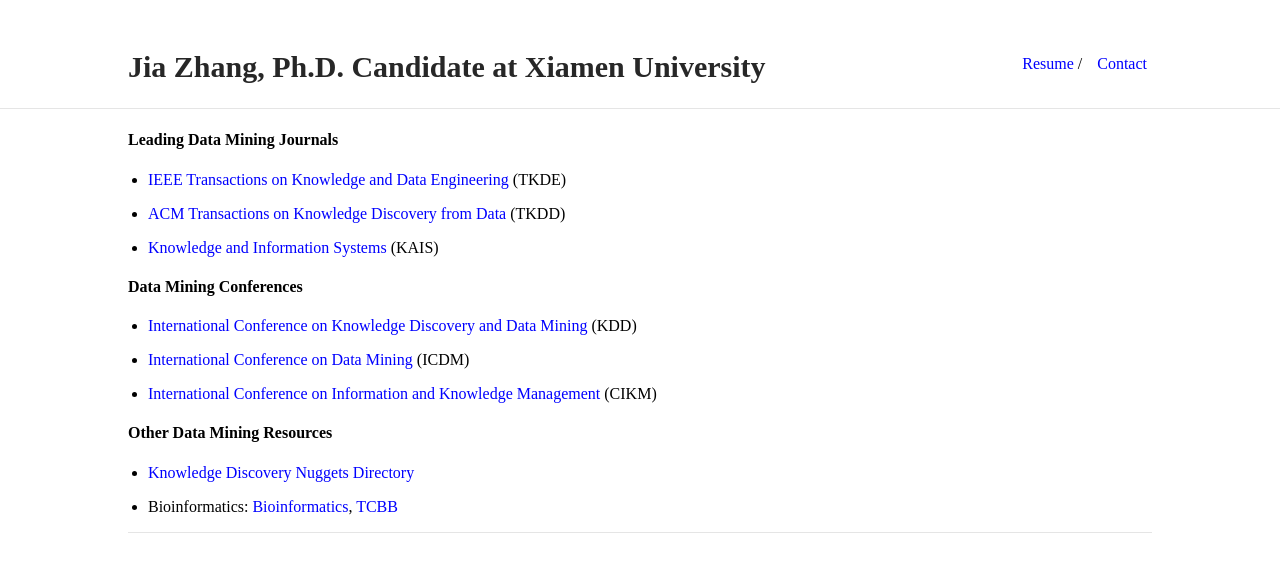
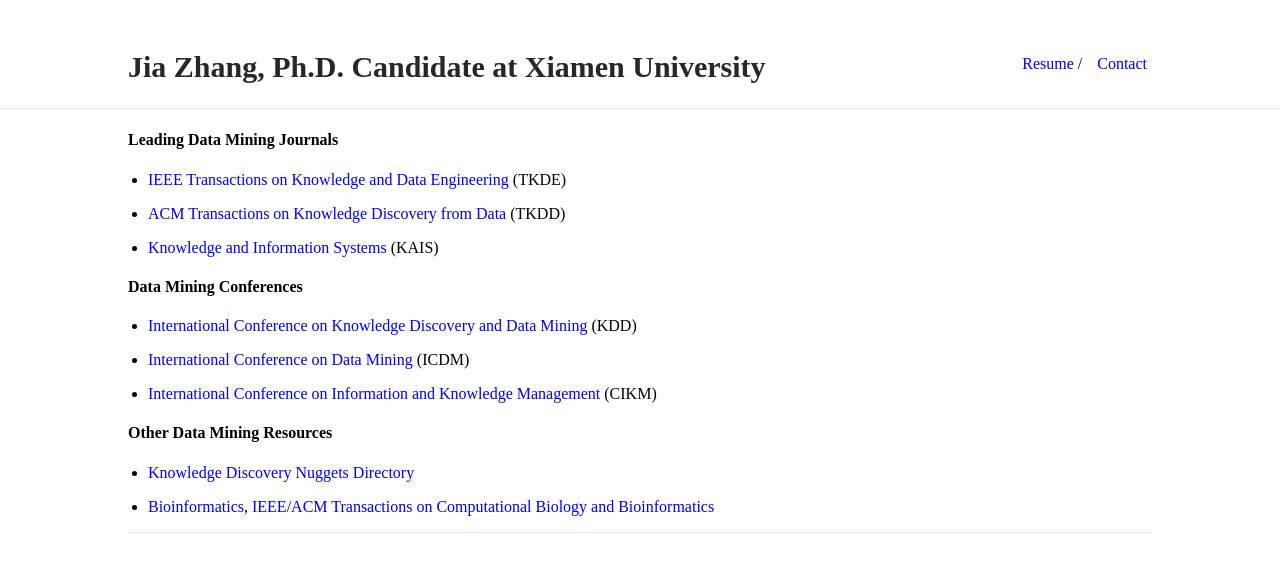
Before and after one commit to jiazhang-ml/jiazhang-ml.github.io, a Jekyll site: the page built from links-dm.md, in a window 1280 px wide, cut to the strip 0-876 px from the top of the page. Shown: the top 572 px of the strip. Built offline with Jekyll 4.4.1, drawn with Linux system fonts in a browser that asks for light colours.

Commit message:
Update links-dm.md

```diff
--- a/links-dm.md
+++ b/links-dm.md
@@ -22,4 +22,4 @@ is_contact: true
 
 * [Knowledge Discovery Nuggets Directory](https://www.kdnuggets.com/)
 
-* Bioinformatics: [Bioinformatics](https://dblp.uni-trier.de/db/journals/bioinformatics/), [TCBB](https://dblp.uni-trier.de/db/journals/tcbb/)
+* [Bioinformatics](https://dblp.uni-trier.de/db/journals/bioinformatics/), [IEEE/ACM Transactions on Computational Biology and Bioinformatics](https://dblp.uni-trier.de/db/journals/tcbb/)
```
